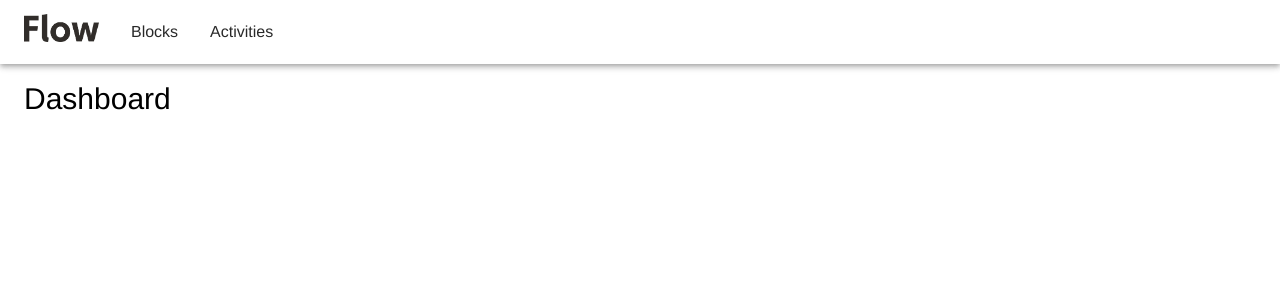
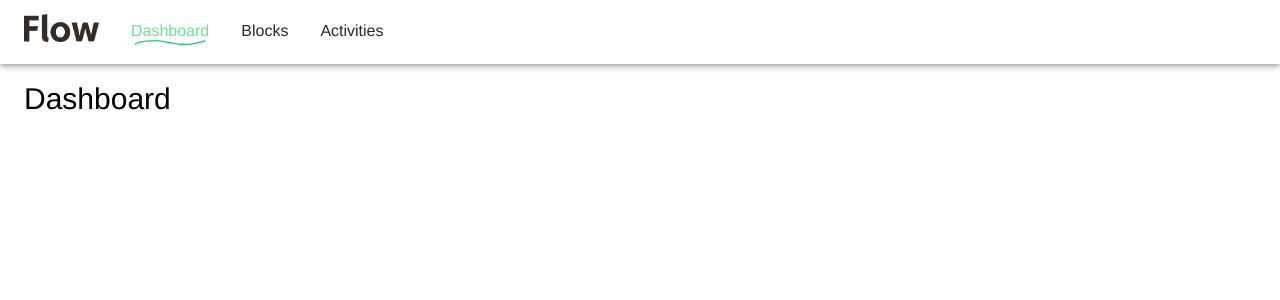
Before and after one commit to forbole/big-dipper-flow-client, a Next.js app in the folder client/: page / in a window 1280 px wide. Shown: the top 300 px of the page. Built offline with nearby package versions, Linux system fonts and the light colour scheme; a web font is replaced by a local one.

Commit message:
add menu styles

```diff
--- a/client/components/Layout.tsx
+++ b/client/components/Layout.tsx
@@ -1,15 +1,16 @@
-import React from 'react';
-import { createStyles, makeStyles, Theme, useTheme } from '@material-ui/core/styles';
-import { Hidden, Container, Box, Typography, AppBar, IconButton, Drawer, MenuItem, Toolbar } from '@material-ui/core';
-import List from '@material-ui/core/List';
-import ListItem, { ListItemProps } from '@material-ui/core/ListItem';
-import ListItemIcon from '@material-ui/core/ListItemIcon';
-import ListItemText from '@material-ui/core/ListItemText';
-import MenuIcon from '@material-ui/icons/Menu';
-import InboxIcon from '@material-ui/icons/Inbox';
-import DraftsIcon from '@material-ui/icons/Drafts';
+import React from 'react'
+import { createStyles, makeStyles, Theme, useTheme } from '@material-ui/core/styles'
+import { Hidden, Container, Box, Typography, AppBar, IconButton, Drawer, MenuItem, Toolbar } from '@material-ui/core'
+import List from '@material-ui/core/List'
+import ListItem, { ListItemProps } from '@material-ui/core/ListItem'
+import ListItemIcon from '@material-ui/core/ListItemIcon'
+import ListItemText from '@material-ui/core/ListItemText'
+import MenuIcon from '@material-ui/icons/Menu'
+import InboxIcon from '@material-ui/icons/Inbox'
+import DraftsIcon from '@material-ui/icons/Drafts'
 import Link from 'next/link'
-import useMediaQuery from '@material-ui/core/useMediaQuery';
+import { useRouter } from 'next/router'
+import useMediaQuery from '@material-ui/core/useMediaQuery'
 
 const useStyles = makeStyles((theme: Theme) =>
   createStyles({
@@ -27,21 +28,36 @@ const useStyles = makeStyles((theme: Theme) =>
     },
     mobileMenu: {
       width: 250,
+      '& a': {
+        display: 'block',
+        textDecoration: 'none',
+        width: '100%'
+      }
     },
     appBar: {
       backgroundColor: theme.palette.common.white,
       color: theme.palette.common.black,
-      'a': {
-        underline: 'none'
+      '& a': {
+        padding: '0 0 0.15rem 0',
+        margin: '1rem',
+        '&:hover, &.active': {
+          color: theme.palette.secondary.main,
+          backgroundImage: 'url(/img/menu-hover.svg)',
+          backgroundRepeat: 'no-repeat',
+          backgroundPosition: 'left bottom',
+          backgroundColor: 'transparent',
+          backgroundSize: '100% 0.35rem'
+        }
       }
     }
   }),
 );
 
 const Layout = (props: { children: React.ReactNode; }) => {
-  const classes = useStyles();
-  const theme = useTheme();
-  const smMatches = useMediaQuery(theme.breakpoints.down('xs'));
+  const router = useRouter()
+  const classes = useStyles()
+  const theme = useTheme()
+  const smMatches = useMediaQuery(theme.breakpoints.down('xs'))
 
   const [drawerState, setState] = React.useState({
     top: false,
@@ -61,8 +77,21 @@ const Layout = (props: { children: React.ReactNode; }) => {
       return;
     }
 
-    setState({ ...drawerState, right: open });
-  };
+    setState({ ...drawerState, right: open })
+  }
+
+  const isActive = (path: string, isHome: boolean = false): string => {
+    let regexp: RegExp
+    if (isHome)
+      regexp = new RegExp("^/$")
+    else
+      regexp = new RegExp("^/"+path)
+
+    if (regexp.test(router.pathname))
+      return "active"
+    else
+      return ""
+  }
 
   return (
     <React.Fragment>
@@ -70,17 +99,18 @@ const Layout = (props: { children: React.ReactNode; }) => {
         <Toolbar>
           <Box pr={2} className={(smMatches) ? `${classes.title} ${classes.titleSM}` : classes.title}>
             <Typography variant="h5" component="h1">
-              <Link href="/">
-                <a><img src="/img/flow-logo.svg" /></a>
-              </Link>
+                <img src="/img/flow-logo.svg" />
             </Typography>
           </Box>
           <Hidden xsDown>
+            <Link href="/">
+              <MenuItem component="a" className={isActive("", true)}>Dashboard</MenuItem>
+            </Link>
             <Link href="/blocks">
-              <MenuItem component="a">Blocks</MenuItem>
+              <MenuItem component="a" className={isActive("blocks")}>Blocks</MenuItem>
             </Link>
             <Link href="/activities">
-              <MenuItem component="a">Activities</MenuItem>
+              <MenuItem component="a" className={isActive("activities")}>Activities</MenuItem>
             </Link>
           </Hidden>
           <Hidden smUp>
@@ -89,7 +119,12 @@ const Layout = (props: { children: React.ReactNode; }) => {
             </IconButton>
             <Drawer anchor='right' open={drawerState['right']} onClose={toggleDrawer(false)}>
               <div className={classes.mobileMenu}>
-                <List component="nav" aria-label="main mailbox folders">
+                <List component="nav" aria-label="dashboard blocks activities">
+                  <ListItem button>
+                    <Link href="/">
+                      <a><ListItemText primary="Dashboard" /></a>
+                    </Link>
+                  </ListItem>
                   <ListItem button>
                     <Link href="/blocks">
                       <a><ListItemText primary="Blocks" /></a>
```
Also changed, not shown: client/public/img/menu-hover.svg (added).
